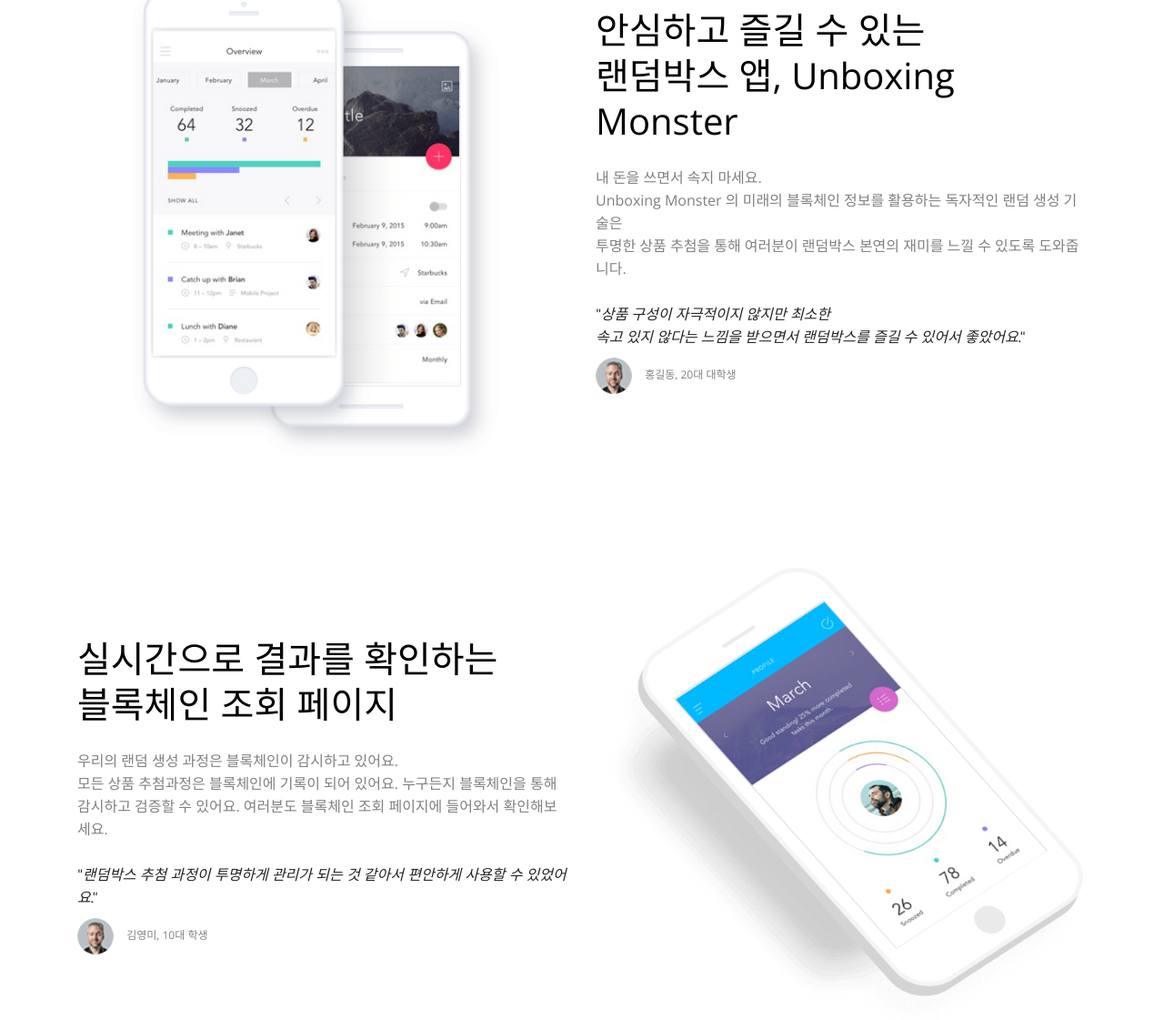
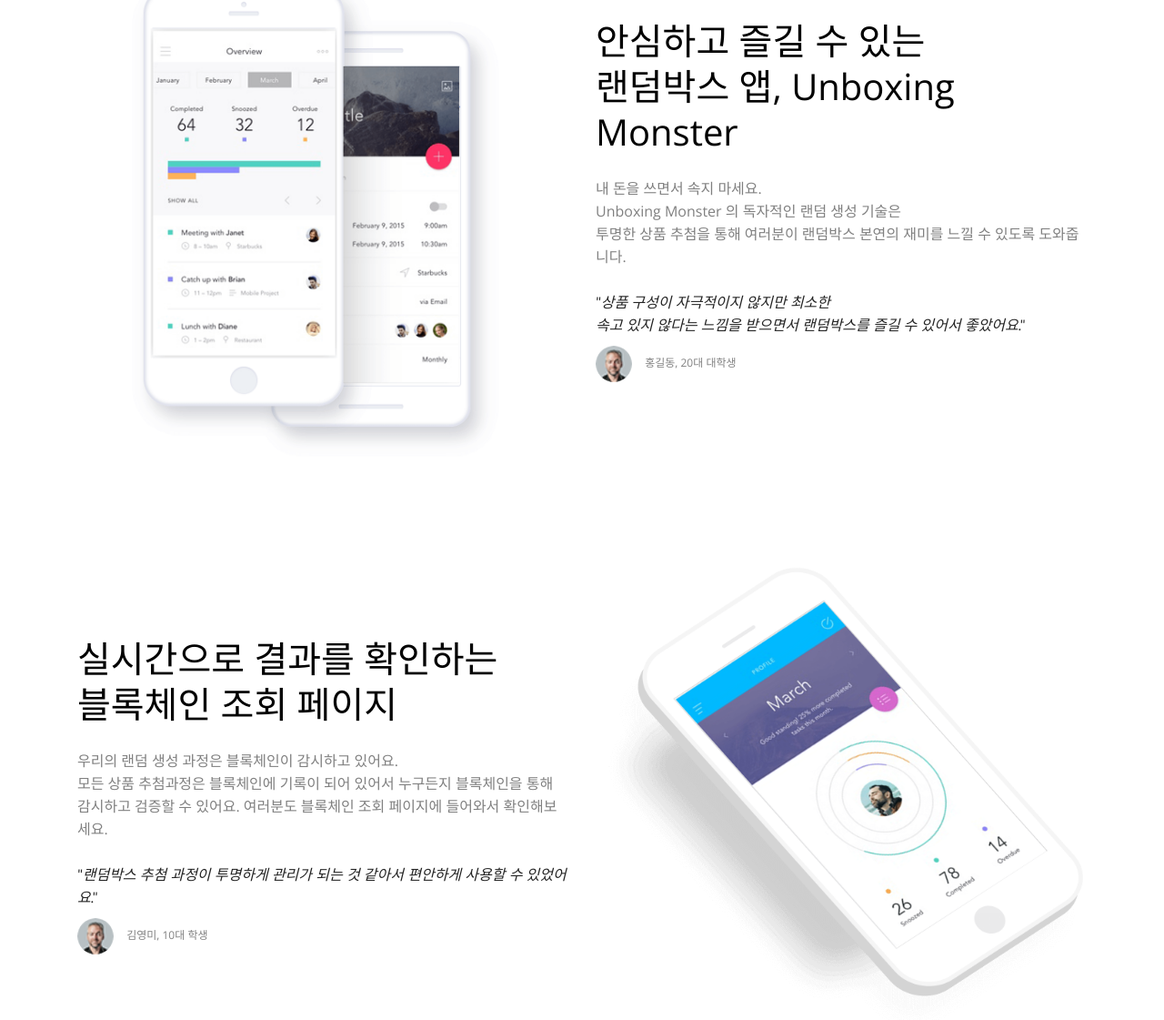
Before and after one commit to x2ever/small_app, a website: page index.html in a window 1280 px wide. Shown: the part 1200-2321 px from the top of the page at 91% size. Drawn offline with nearby package versions, Linux system fonts and the light colour scheme; some packages are replaced by stand-ins of ours.

Commit message:
update desc and background image

```diff
--- a/css/style.css
+++ b/css/style.css
@@ -164,8 +164,6 @@
 }
 
 .bg-coming-soon {
-  background: url(../images/background/comming-soon.jpg) fixed no-repeat;
-  background-size: cover;
   background-position: bottom;
 }
 
--- a/index.html
+++ b/index.html
@@ -161,7 +161,7 @@
 					<h2>안심하고 즐길 수 있는 <br> 랜덤박스 앱,<a
 							href="#download"> Unboxing Monster</a></h2>
 					<!-- Feature Description -->
-					<p class="desc">내 돈을 쓰면서 속지 마세요. <br> Unboxing Monster 의 미래의 블록체인 정보를 활용하는 독자적인 랜덤 생성 기술은 <br>
+					<p class="desc">내 돈을 쓰면서 속지 마세요. <br> Unboxing Monster 의 독자적인 랜덤 생성 기술은 <br>
 						투명한 상품 추첨을 통해 여러분이 랜덤박스 본연의 재미를 느낄 수 있도록 도와줍니다.</p>
 				</div>
 				<!-- Testimonial Quote -->
@@ -190,7 +190,7 @@
 					<h2>실시간으로 결과를 확인하는 <br><a
 						href="https://themefisher.com/products/small-apps-free-app-landing-page-template/"> 블록체인 조회 페이지</a></h2>
 					<!-- Feature Description -->
-					<p>우리의 랜덤 생성 과정은 블록체인이 감시하고 있어요.<br> 모든 상품 추첨과정은 블록체인에 기록이 되어 있어요. 누구든지 블록체인을 통해 감시하고 검증할 수 있어요. 여러분도 블록체인 조회 페이지에 들어와서 확인해보세요.</p>
+					<p>우리의 랜덤 생성 과정은 블록체인이 감시하고 있어요.<br> 모든 상품 추첨과정은 블록체인에 기록이 되어 있어서 누구든지 블록체인을 통해 감시하고 검증할 수 있어요. 여러분도 블록체인 조회 페이지에 들어와서 확인해보세요.</p>
 				</div>
 				<!-- Testimonial Quote -->
 				<div class="testimonial">
```
